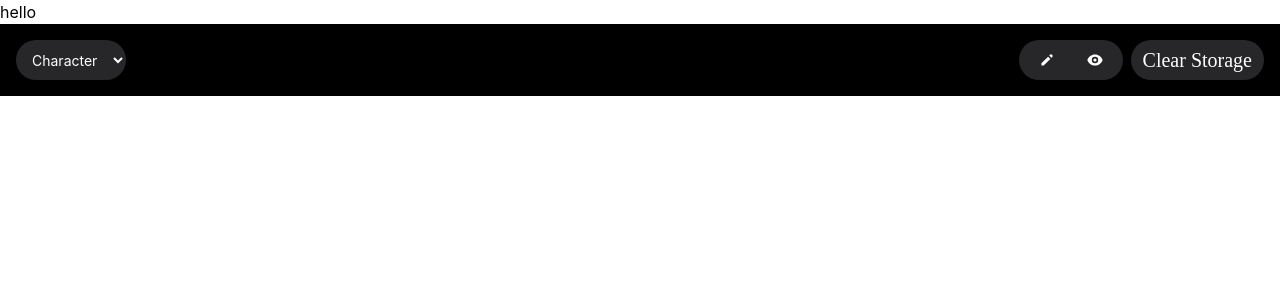
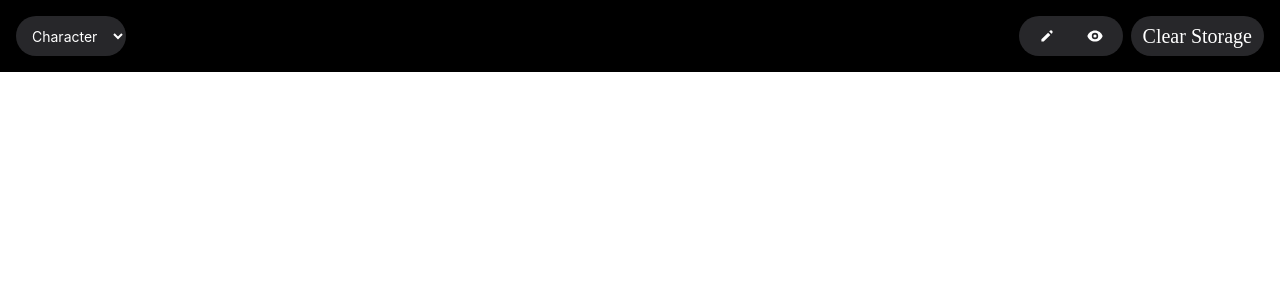
Before and after one commit to Heilemann/trail-of-cthulhu, a React (Create React App) app: page / in a window 1280 px wide. Shown: the top 300 px of the page. Built offline with nearby package versions, Linux system fonts and the light colour scheme; a web font is replaced by a local one.

Commit message:
Updating

```diff
--- a/src/App.tsx
+++ b/src/App.tsx
@@ -31,7 +31,6 @@ function App() {
 
 	return (
 		<Context.Provider value={{ state, dispatch }}>
-			<div>hello</div>
 			<FormProvider {...form}>
 				{isDevelopment && <DevToolbar />}
 				<Container />
--- a/src/components/Container.tsx
+++ b/src/components/Container.tsx
@@ -58,6 +58,9 @@ export default function Container() {
 			const wrongSource = source !== 'Aux' && source !== 'App'
 
 			if (wrongSource) return
+
+			// make an alert that shows the message
+			alert('Message: ' + message)
 
 			console.log('system message received', messagePayload)
 
```
Also changed, not shown: 8 other files (tests, documents, lock files or other folders).
